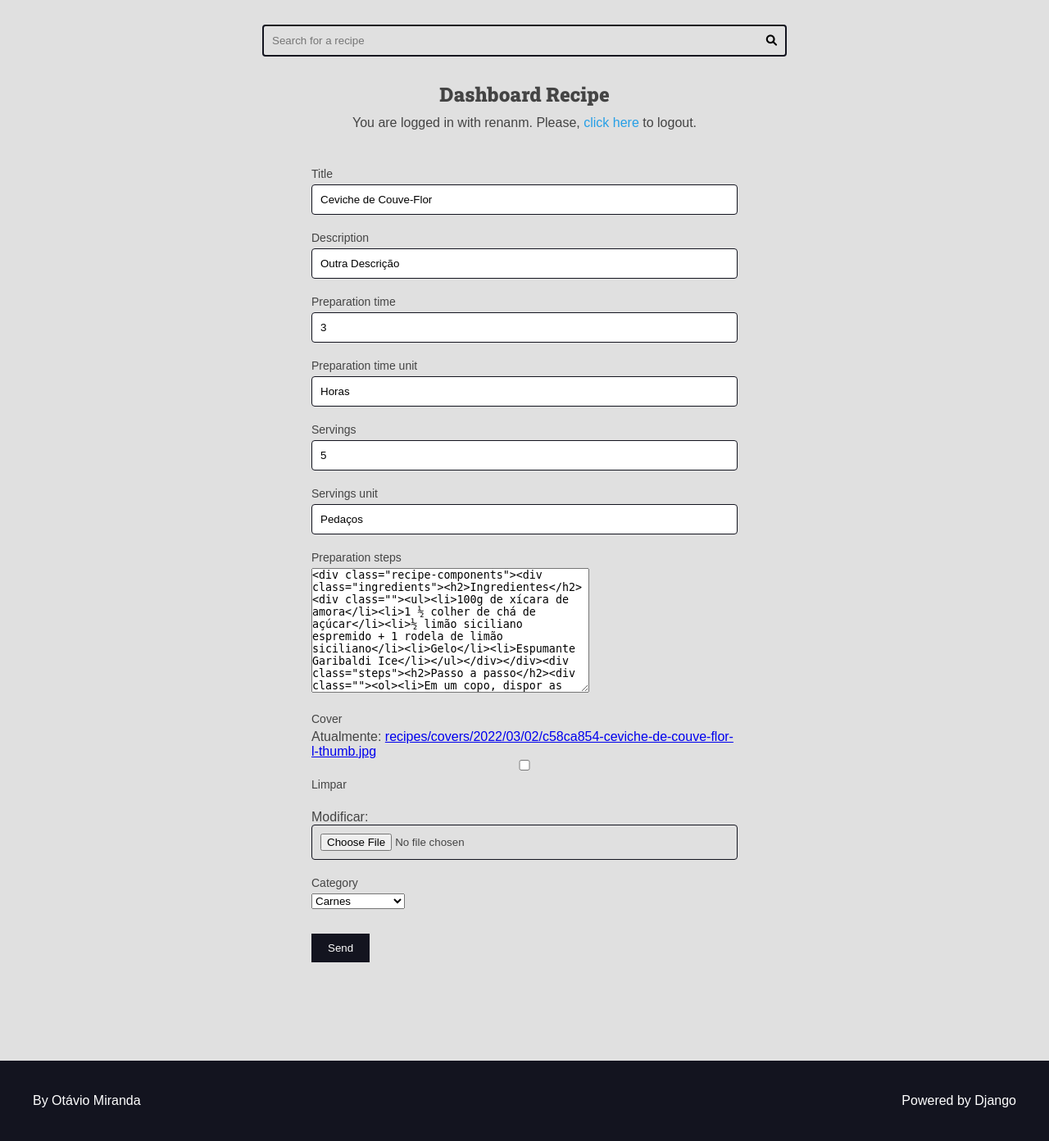
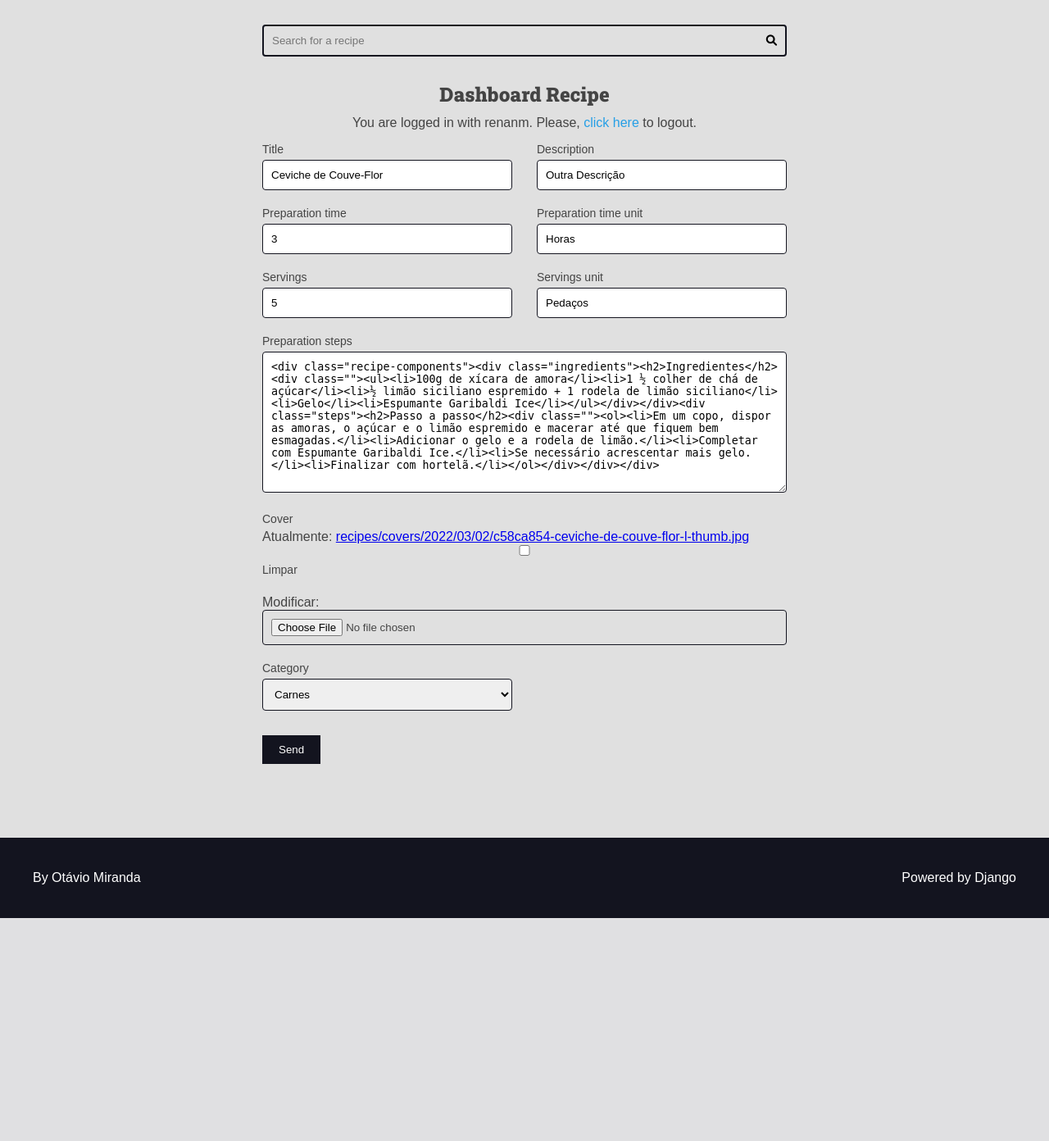
Before and after one commit to RenanMatias/curso-django-projeto1, a Django app: page /authors/dashboard/recipe/2/edit/ in a window 1280 px wide. Shown: the part 113-1505 px from the top of the page at 82% size. After the commit the page ends 1233 px from the top, so only its background shows below. Run offline with Django 4.2, Linux system fonts and the light colour scheme; a user stored in the database is signed in; data comes from the database, SQL or seed files in the repository.

Commit message:
186
Fixed the form and grid CSS style

```diff
--- a/authors/forms/recipe_form.py
+++ b/authors/forms/recipe_form.py
@@ -1,8 +1,14 @@
 from django import forms
 from recipes.models import Recipe
+from utils.django_forms import add_attr
 
 
 class AuthorRecipeForm(forms.ModelForm):
+    def __init__(self, *args, **kwargs):
+        super().__init__(*args, **kwargs)
+        add_attr(self.fields.get('preparation_steps'), 'class', 'span-2')
+        add_attr(self.fields.get('cover'), 'class', 'span-2')
+
     class Meta:
         model = Recipe
         fields = (
--- a/authors/templates/authors/pages/dashboard_recipe.html
+++ b/authors/templates/authors/pages/dashboard_recipe.html
@@ -7,7 +7,8 @@
     <h2>Dashboard Recipe</h2>
     {% include 'global/partials/messages.html' %}
     {% include 'authors/partials/login_message.html' %}
-    <div class="authors-dashboard-container">
+
+    <div class="left">
       {% include 'global/partials/form.html' %}
     </div>
   </div>
--- a/base_static/global/css/styles.css
+++ b/base_static/global/css/styles.css
@@ -326,7 +326,9 @@ h6 {
     color: var(--color-error-dark);
 }
 
-.form-content input {
+.form-content input,
+.form-content textarea,
+.form-content select {
     width: 100%;
     padding: 1rem;
     border-radius: .4rem;
@@ -348,6 +350,10 @@ h6 {
     border: none;
     background: var(--color-primary-dark);
     color: var(--color-white);
+}
+
+.span-2 {
+    grid-column: span 2;
 }
 
 .plaintext-button {
@@ -440,6 +446,10 @@ h6 {
     text-align: center;
 }
 
+.left {
+    text-align: left;
+}
+
 .m-x {
     margin: 0 var(--spacing-gutter-medium);
 }
--- a/base_templates/global/partials/form.html
+++ b/base_templates/global/partials/form.html
@@ -5,7 +5,7 @@
 
     <div class="form-content form-content-grid">
       {% for field in form %}
-      <div class="form-group">
+      <div class="form-group {{ field.field.widget.attrs.class }}">
         <label for="{{ field.id_for_label }}">{{ field.label }}</label>
         {{ field }}
 
```
